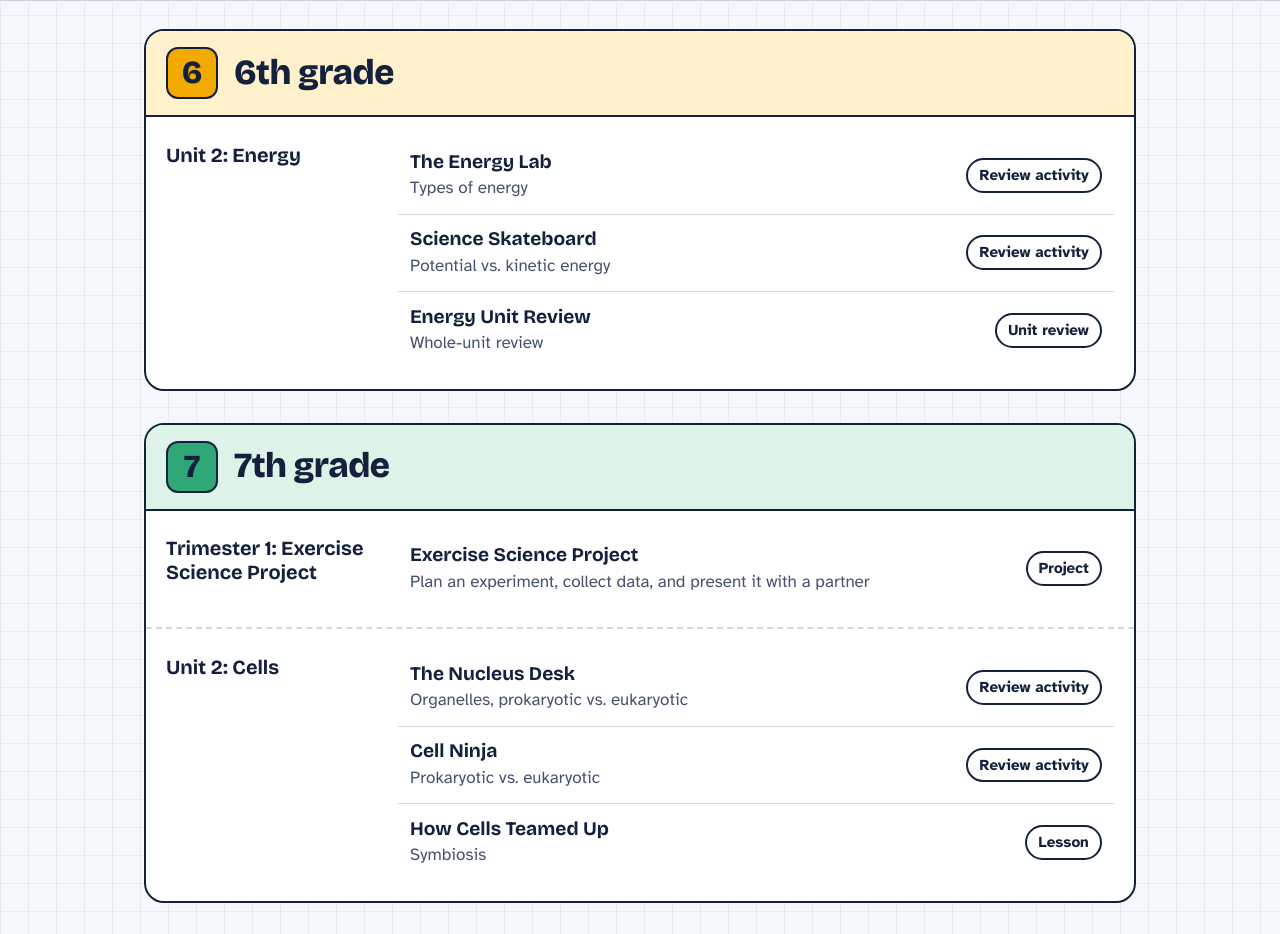
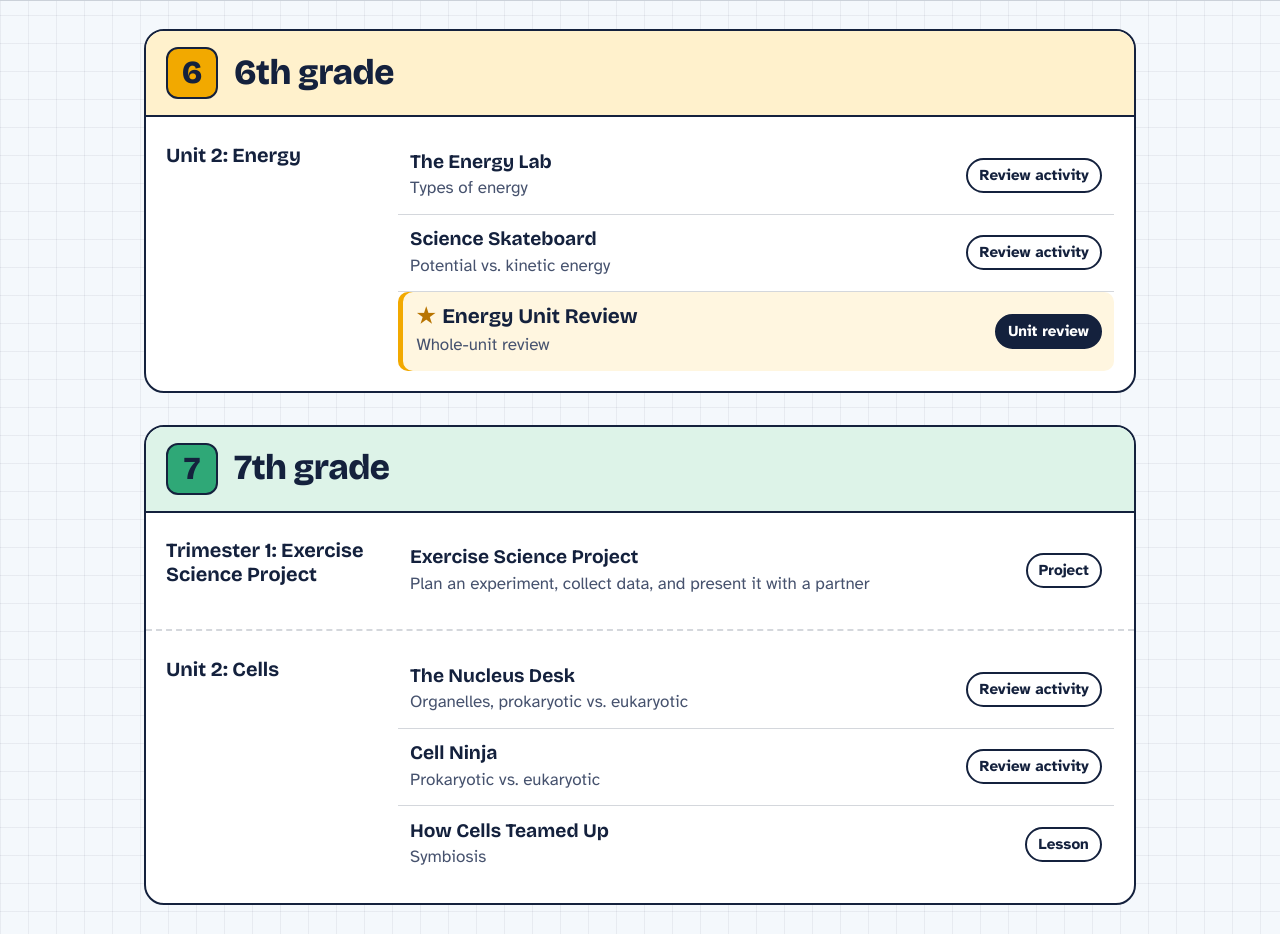
Before and after one commit to rward-prog/mr-ward-hub, a plain HTML site: page index.html in a window 1280 px wide. Shown: the part 825-1759 px from the top of the page. Drawn offline with nearby package versions, Linux system fonts and the light colour scheme.

Commit message:
Highlight unit reviews in the project list
Unit reviews are the study-for-the-test pages, so they now stand out:
gold left bar, cream background, a star, a larger title, and a filled
tag. Not colour alone, so it still reads if colour is hard to see.

The .row.is-review rules sit after .row:hover deliberately: both have
the same specificity, so the later block wins the tie, and an explicit
.row.is-review:hover keeps the hover state working.

Co-Authored-By: Claude Opus 5 <noreply@anthropic.com>

```diff
--- a/index.html
+++ b/index.html
@@ -265,6 +265,25 @@
 
   .row:hover .title { text-decoration: underline; text-underline-offset: 4px; text-decoration-thickness: 2px; }
 
+  /* Unit reviews: the study-for-the-test rows, pulled out so they are easy to spot.
+     These rules sit after .row:hover on purpose, so the highlight wins the tie. */
+  .row.is-review {
+    padding-left: 1.15rem;
+    background: #FFF6E0;
+    box-shadow: inset 5px 0 0 #F2A900;
+  }
+
+  .row.is-review:hover { background: #FFEBC2; }
+
+  .row.is-review .title { font-size: 1.3rem; }
+
+  .row.is-review .star { margin-right: 0.45rem; color: #B87400; }
+
+  .row.is-review .tag {
+    color: var(--white);
+    background: var(--ink);
+  }
+
   .title {
     font-family: var(--display);
     font-weight: 700;
@@ -473,8 +492,10 @@ function esc(s) {
 }
 
 function row(p) {
-  return `<li><a class="row" href="${esc(p.url)}" target="_blank" rel="noopener">
-    <span class="title">${esc(p.title)}</span>
+  const isReview = p.type === "Unit review";
+  const star = isReview ? '<span class="star" aria-hidden="true">★</span>' : "";
+  return `<li><a class="row${isReview ? " is-review" : ""}" href="${esc(p.url)}" target="_blank" rel="noopener">
+    <span class="title">${star}${esc(p.title)}</span>
     <span class="topic">${esc(p.topic)}</span>
     <span class="tag">${esc(p.type)}</span>
   </a></li>`;
```
